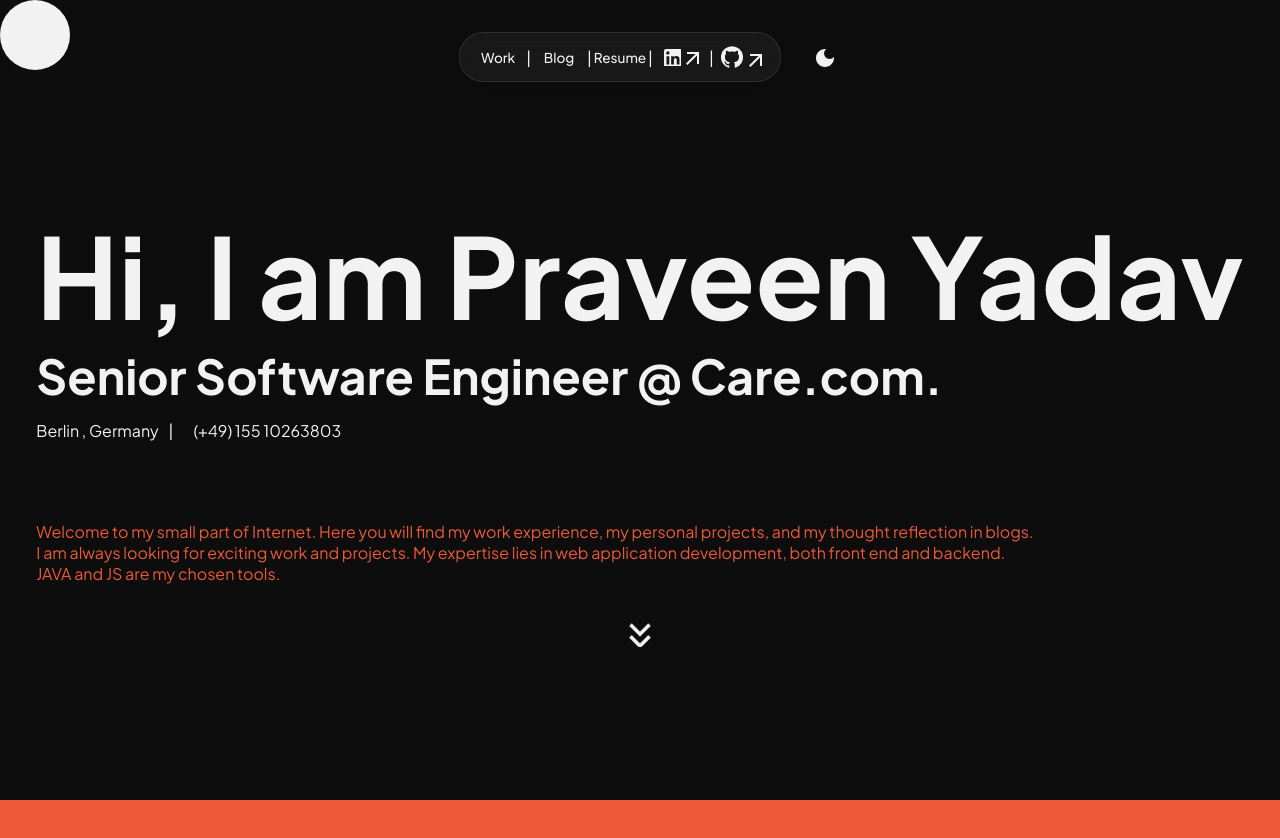
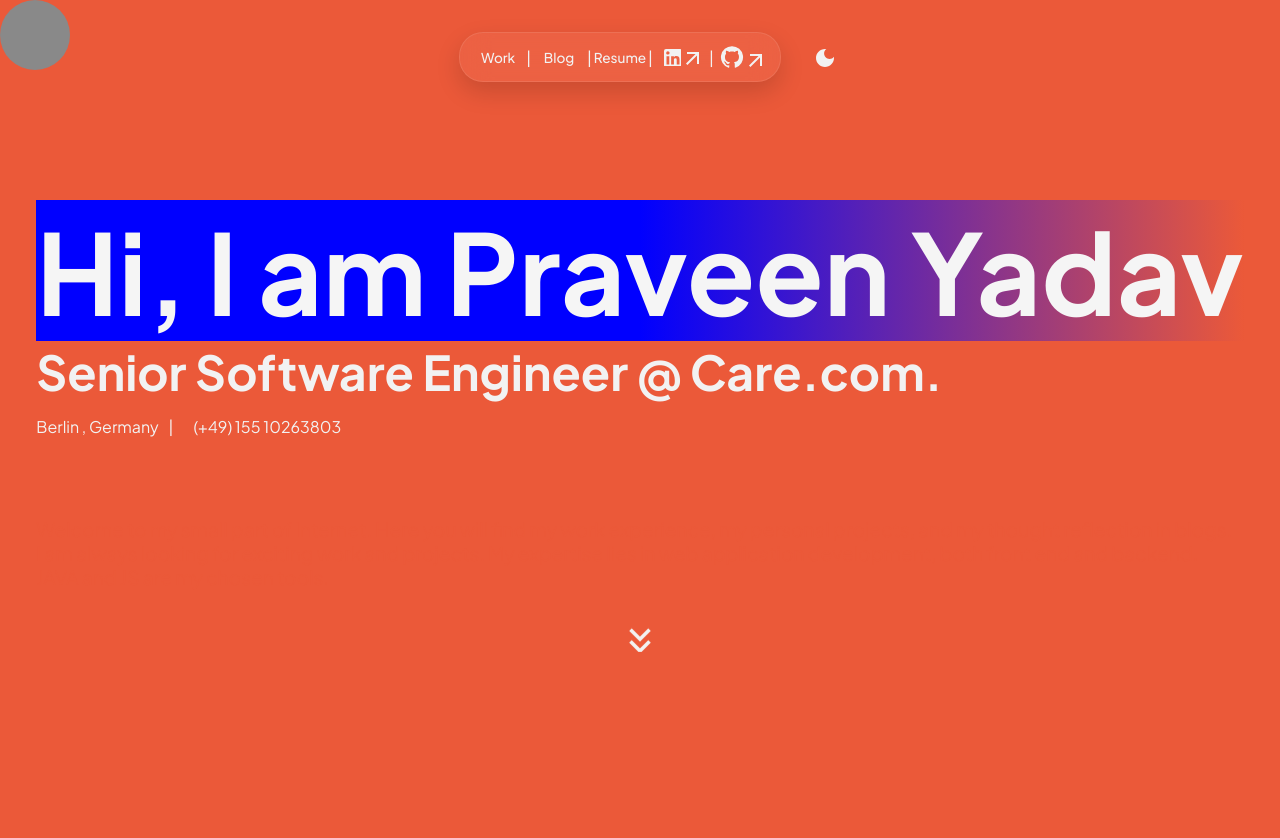
Before and after one commit to pravee3791/praveenky, a React (Create React App) app: page / in a window 1280 px wide. Shown: the top 838 px of the page. Built offline with nearby package versions, Linux system fonts and the light colour scheme.

Commit message:
add blog changes

```diff
--- a/src/App.css
+++ b/src/App.css
@@ -58,7 +58,7 @@ body.light-mode {
 }
 
 .card-para{
-  font-size: var(--font-size-medium);
+  font-size: 1.2rem;
   margin-top: 10vh;
   color: #eb5939
 }
@@ -132,4 +132,12 @@ body.light-mode {
 }
 .superLargeText{
   font-size: var(--font-size-superlarge);
+  background: linear-gradient(to left, #eb5939, blue 50%) right;
+  color: whitesmoke;
 }
+
+.card-techStack{
+  font-size: var(--font-size-medium);
+  margin-top: 10vh;
+
+}
--- a/src/css/root.css
+++ b/src/css/root.css
@@ -5,6 +5,7 @@
     /* Font Sizes */
     --font-size-small: 0.5rem;
     --font-size-medium: 1rem;
+    --font-size-medium-large: 1.5rem;
     --font-size-large: 2rem;
     --font-size-xlarge: 3rem;
     --font-size-superlarge: 7rem;
--- a/src/pages/Home.tsx
+++ b/src/pages/Home.tsx
@@ -6,9 +6,12 @@ import "./../App.css";
 import Experiences from "../components/Experience";
 import Projects from "../components/Projects";
 import Footer from "../components/Footer";
+import { setTimeout } from "timers/promises";
 
 const Home = () => {
   // const quoteText = ` * { box-sizing: border-box; }`;
+  const [showTechStack, setShowTechStack] = useState(false);
+
   const quoteText =
     "Coding: where logic paints with creativity, and bugs add unexpected twists to the masterpiece.";
   const [isCustomCursor, setIsCustomCursor] = useState(true);
@@ -22,7 +25,15 @@ const Home = () => {
           {/* <div className="background-text" id="backgroundText">
             {quoteText}
           </div> */}
-          <div className="card-hover">
+          <div
+            className="card-hover"
+            onMouseEnter={() => {
+              setShowTechStack(true);
+            }}
+            onMouseLeave={() => {
+              setShowTechStack(false);
+            }}
+          >
             <div className="cardContent superLargeText ">
               Hi, I am Praveen Yadav{" "}
             </div>
@@ -35,6 +46,7 @@ const Home = () => {
               <span>|</span>
               <span>(+49) 155 10263803</span>
             </div>
+
             <div className="card-para typewriter">
               Welcome to my small part of Internet. Here you will find my work
               experience, my personal projects, and my thought reflection in
@@ -45,6 +57,19 @@ const Home = () => {
               <br />
               JAVA and JS are my chosen tools.
             </div>
+
+            {/* {showTechStack && (
+              <div className="card-techStack ">
+                I craft softwares with passion and love.I believe coding is a
+                perfect combination of arts and science.
+                <br />
+                In the world full of AI chatbots , I feel human hand made
+                softwares are still the best. I love product and design and
+                cherish the feeling of bringing them to life.
+                <br />
+                Say hi! on linkedIn if you want to have a chat.
+              </div>
+            )} */}
           </div>
           {/* <div className="spacer"></div> */}
 
```
Also changed, not shown: src/css/experience.css (line endings or trailing spaces), 11 other files (tests, documents, lock files or other folders).
